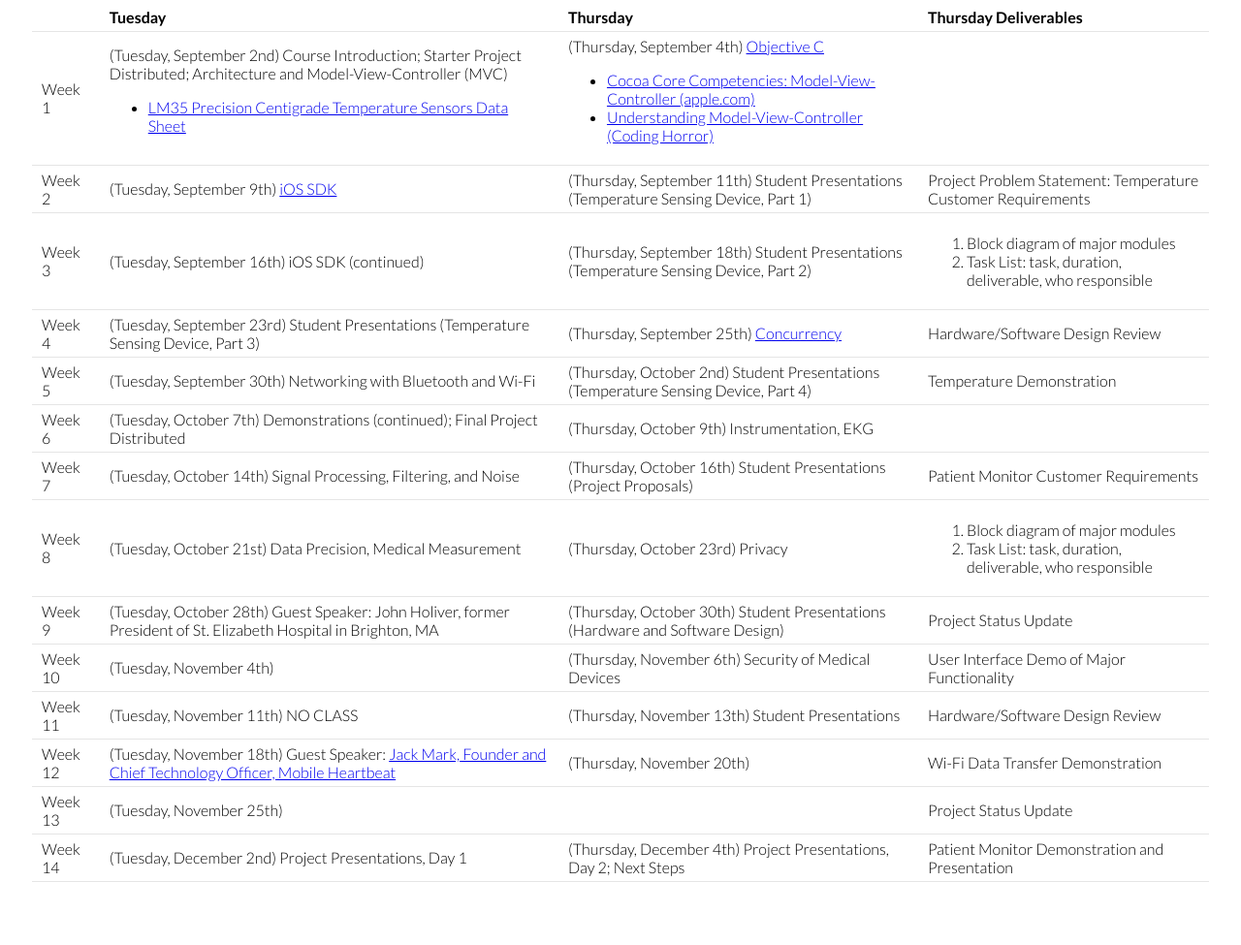
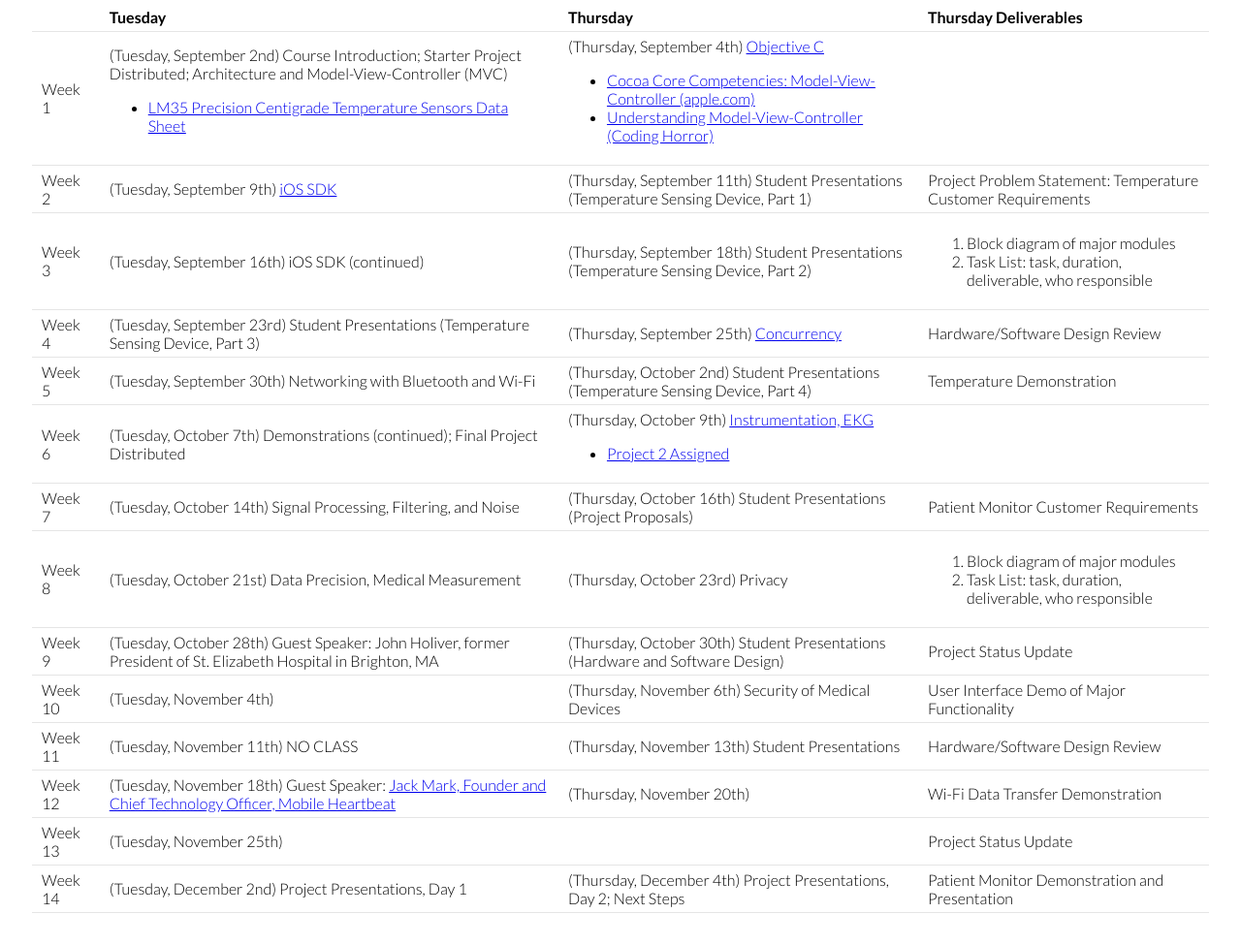
Before and after one commit to eangelica2014/MobileMedicalDevices, a plain HTML site: page index.html in a window 1280 px wide. Shown: the part 819-1794 px from the top of the page at 97% size. Before the commit the page ends 1762 px from the top, so only its background shows below. Drawn offline with Linux system fonts and the light colour scheme.

Commit message:
Posted lecture notes on instrumentation andand spec on project 2

```diff
--- a/index.html
+++ b/index.html
@@ -97,7 +97,11 @@
 <tr>
 <td>Week 6</td>
 <td>(Tuesday, October 7th) Demonstrations (continued); Final Project Distributed</td>
-<td>(Thursday, October 9th) Instrumentation, EKG</td>
+<td>(Thursday, October 9th) <a href="docs/instrumentation.pdf">Instrumentation, EKG</a>
+	<ul>
+		<li><a href="docs/project2.pdf">Project 2 Assigned</a></li>
+	</ul>
+</td>
 <td>&nbsp;</td>
 </tr>
 <tr>
```
Also changed, not shown: 2 other files.
